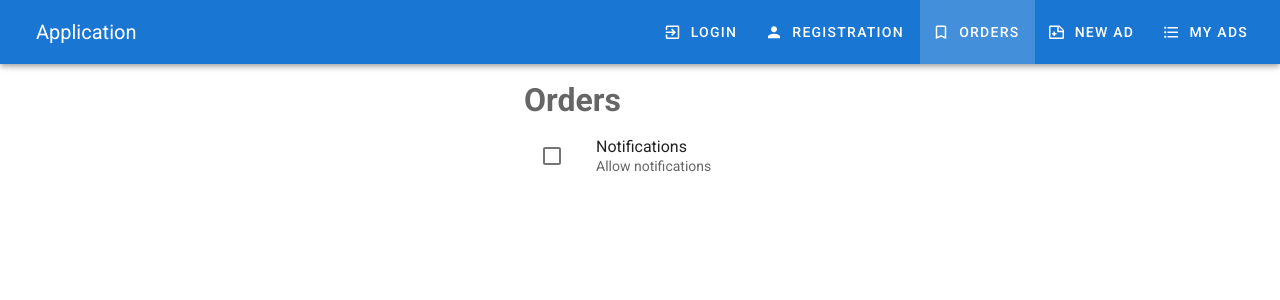
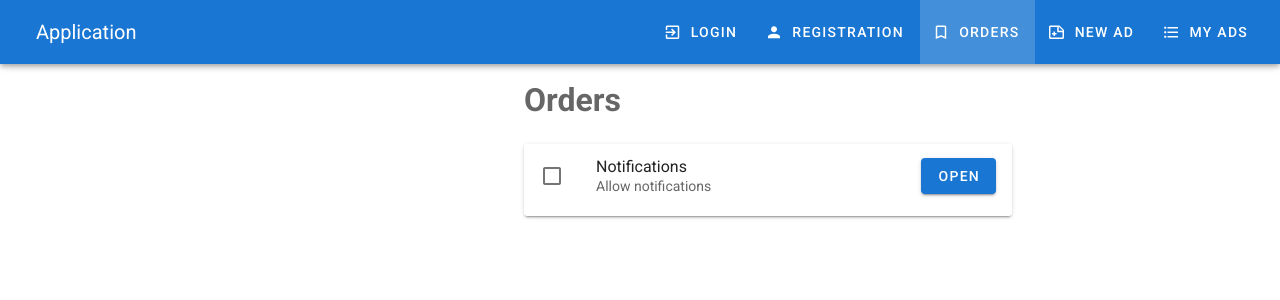
Before and after one commit to asperXx/spa-application, a Vue app: page /orders in a window 1280 px wide. Shown: the top 300 px of the page. Built offline with nearby package versions, Linux system fonts and the light colour scheme.

Commit message:
add orders main page

```diff
--- a/src/components/User/Orders.vue
+++ b/src/components/User/Orders.vue
@@ -2,7 +2,8 @@
   <v-container>
     <v-row>
       <v-col cols="12" sm="6" offset-sm="3">
-          <h1 class="text--secondary">Orders</h1>
+        <h1 class="text--secondary mb-5">Orders</h1>
+        <v-card>
           <v-list subheader two-line flat>
             <v-list-item-group v-model="settings" multiple>
               <v-list-item>
@@ -11,7 +12,7 @@
                     <v-checkbox
                       v-model="active"
                       color="primary"
-                    @click="toggle"
+                      @click="markDone"
                     ></v-checkbox>
                   </v-list-item-action>
 
@@ -21,15 +22,32 @@
                       >Allow notifications</v-list-item-subtitle
                     >
                   </v-list-item-content>
+                  <v-list-item-action>
+                    <v-btn class="primary">Open</v-btn>
+                  </v-list-item-action>
                 </template>
               </v-list-item>
             </v-list-item-group>
           </v-list>
+        </v-card>
       </v-col>
     </v-row>
   </v-container>
 </template>
 
 <script>
-export default {};
+export default {
+    data () {
+        return {
+            orders: [
+                {id: '1', name: 'dd', phone: '312312312', adId: '123'}
+            ]
+        }
+    },
+    methods: {
+        markDone() {
+
+        }
+    }
+};
 </script>
```
Lines whose indentation alone changed are shown as unchanged.
